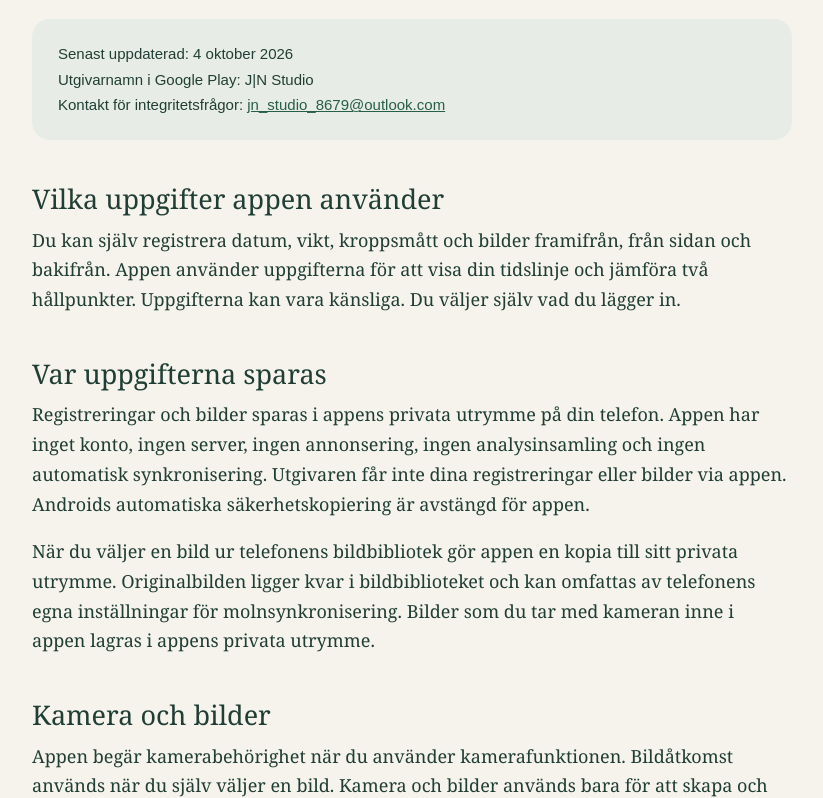
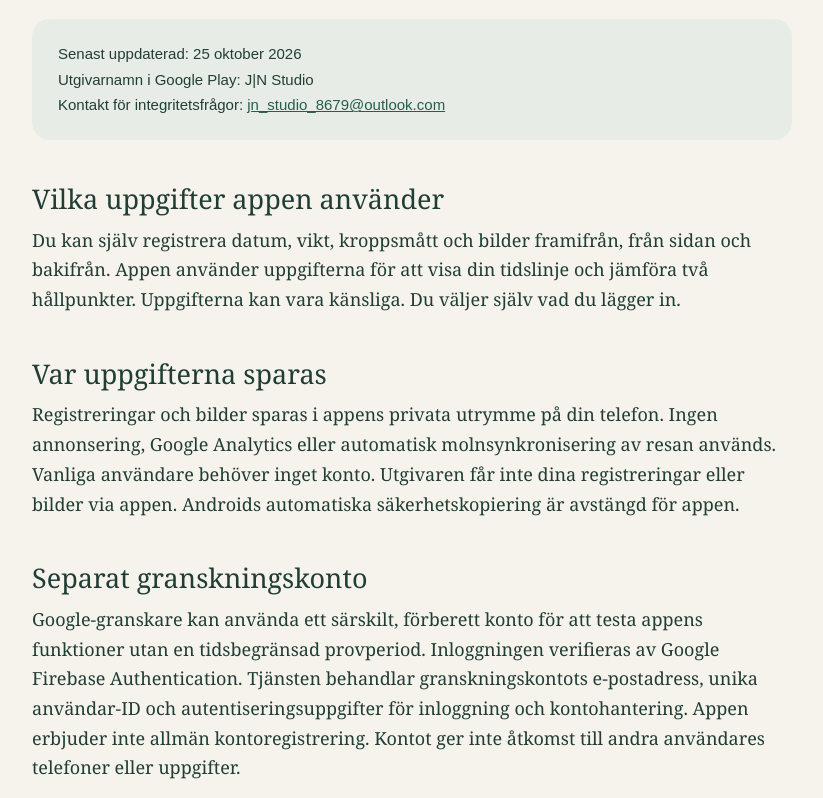
Before and after one commit to Nelsonic20/jn-studio-policy, a plain HTML site: page index.html in a window 1280 px wide. Shown: the part 321-1119 px from the top of the page, without its empty margins (228-1051 px from the left). Drawn offline with Linux system fonts and the light colour scheme.

Commit message:
Uppdatera godkänd integritetspolicy för Firebase-granskning

```diff
--- a/index.html
+++ b/index.html
@@ -25,22 +25,28 @@
     <p class="eyebrow">Min viktresa · Före &amp; Efter</p>
     <h1>Integritetspolicy</h1>
     <div class="meta">
-      <div>Senast uppdaterad: 4 oktober 2026</div>
+      <div>Senast uppdaterad: 25 oktober 2026</div>
       <div>Utgivarnamn i Google Play: J|N Studio</div>
       <div>Kontakt för integritetsfrågor: <a href="mailto:jn_studio_8679@outlook.com">jn_studio_8679@outlook.com</a></div>
     </div>
     <h2>Vilka uppgifter appen använder</h2>
     <p>Du kan själv registrera datum, vikt, kroppsmått och bilder framifrån, från sidan och bakifrån. Appen använder uppgifterna för att visa din tidslinje och jämföra två hållpunkter. Uppgifterna kan vara känsliga. Du väljer själv vad du lägger in.</p>
     <h2>Var uppgifterna sparas</h2>
-    <p>Registreringar och bilder sparas i appens privata utrymme på din telefon. Appen har inget konto, ingen server, ingen annonsering, ingen analysinsamling och ingen automatisk synkronisering. Utgivaren får inte dina registreringar eller bilder via appen. Androids automatiska säkerhetskopiering är avstängd för appen.</p>
+    <p>Registreringar och bilder sparas i appens privata utrymme på din telefon. Ingen annonsering, Google Analytics eller automatisk molnsynkronisering av resan används. Vanliga användare behöver inget konto. Utgivaren får inte dina registreringar eller bilder via appen. Androids automatiska säkerhetskopiering är avstängd för appen.</p>
+    <h2>Separat granskningskonto</h2>
+    <p>Google-granskare kan använda ett särskilt, förberett konto för att testa appens funktioner utan en tidsbegränsad provperiod. Inloggningen verifieras av Google Firebase Authentication. Tjänsten behandlar granskningskontots e-postadress, unika användar-ID och autentiseringsuppgifter för inloggning och kontohantering. Appen erbjuder inte allmän kontoregistrering. Kontot ger inte åtkomst till andra användares telefoner eller uppgifter.</p>
+    <p>Firebase Authentication behandlar också tekniska uppgifter, bland annat IP-adress, plattform, SDK-version och Firebase-app-ID, för säkerhet, skydd mot missbruk och för att tillhandahålla, underhålla och förbättra tjänsten. Uppgifter överförs krypterat med HTTPS. Firebase hanterar inloggningssessionen; appen sparar inte lösenordet i sina egna filer. Bilder, vikt, mått och övriga hållpunkter skickas inte till Firebase. Ingen molndatabas eller molnlagring används för resan.</p>
     <p>När du väljer en bild ur telefonens bildbibliotek gör appen en kopia till sitt privata utrymme. Originalbilden ligger kvar i bildbiblioteket och kan omfattas av telefonens egna inställningar för molnsynkronisering. Bilder som du tar med kameran inne i appen lagras i appens privata utrymme.</p>
     <h2>Kamera och bilder</h2>
     <p>Appen begär kamerabehörighet när du använder kamerafunktionen. Bildåtkomst används när du själv väljer en bild. Kamera och bilder används bara för att skapa och visa hållpunkter i appen.</p>
     <h2>Export och återställning</h2>
     <p>Du kan välja <strong>Din data → Exportera min resa</strong>. Då skapar appen en ZIP-fil med dina registreringar och bilder och låter dig välja var den ska sparas. Filen är <strong>inte krypterad eller lösenordsskyddad</strong>. Välj därför en plats som du litar på. Om du väljer en molntjänst eller en delad mapp kan den tjänsten eller andra med åtkomst till platsen hantera filen enligt sina egna villkor. Appen skickar inte exportfilen automatiskt till utgivaren.</p>
     <p>Du kan återställa en exportfil som du väljer via telefonens filväljare. Den används enbart för att återställa innehållet i appen.</p>
+    <h2>Google Play och Premium</h2>
+    <p>Appen har en gratis exempelresa och en tidsbegränsad gratis Premiumperiod för testare. Testperioden medför ingen automatisk betalning. Om du väljer att köpa Premium sker betalningen via Google Play. Köpfunktionen behandlar bland annat produkt-ID, köpstatus och köptoken för att hantera köp och återställning av köp. Appen får inte dina fullständiga kortuppgifter. Bilder, vikt och kroppsmått skickas inte genom köpflödet.</p>
     <h2>Lagringstid och radering</h2>
     <p>Uppgifterna finns kvar på telefonen tills du själv tar bort hållpunkter eller avinstallerar appen. Avinstallation tar bort appens privata data. Exporterade ZIP-filer och originalbilder utanför appen tas inte bort av appen; dem raderar du själv där du sparade dem. Utgivaren har ingen kopia av dina lokala uppgifter och kan därför inte radera dem på distans.</p>
+    <p>Granskningskontot hanteras separat i Firebase. Frågor om kontot eller begäran om radering av det kan skickas till kontaktadressen ovan. Detta påverkar inte resedata som ligger lokalt på en telefon. Tekniska uppgifter som Firebase behandlar omfattas av Googles rutiner för tjänsten.</p>
     <h2>Ändringar och frågor</h2>
     <p>Om appens datahantering ändras uppdateras denna policy. Frågor om integritet kan skickas till <a href="mailto:jn_studio_8679@outlook.com">jn_studio_8679@outlook.com</a>.</p>
   </main>
```
